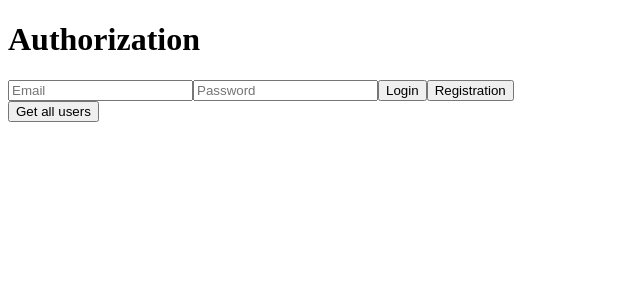
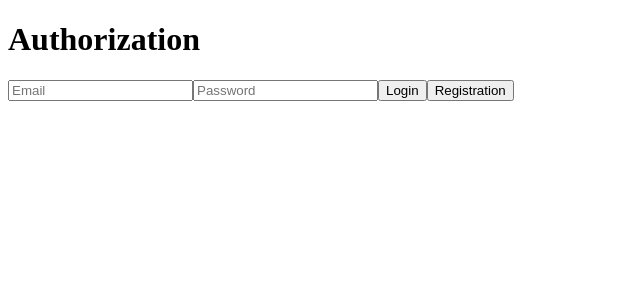
Before and after one commit to katrinDev/full-jwt-auth, a React (Create React App) app in the folder client/: page / in a window 1280 px wide. Shown: the top 300 px of the page, without its empty margins (0-640 px from the left). Built offline with nearby package versions, Linux system fonts and the light colour scheme.

Commit message:
minor fixes

```diff
--- a/client/src/App.tsx
+++ b/client/src/App.tsx
@@ -33,10 +33,6 @@ const App: FC = () => {
       <>
         <h1>Authorization</h1>
         <LoginForm />
-
-        <div>
-          <button onClick={getUsers}>Get all users</button>
-        </div>
       </>
     );
   } else {
@@ -68,4 +64,4 @@ const App: FC = () => {
 };
 
 export default observer(App);
-//before we wrap a component into observer function, MobX can't track any data changes
+// MobX can't track any data changes in a component without an "observer" wrapper
--- a/client/src/components/LoginForm.tsx
+++ b/client/src/components/LoginForm.tsx
@@ -6,6 +6,7 @@ const LoginForm: FC = () => {
   const [email, setEmail] = useState<string>("");
   const [password, setPassword] = useState<string>("");
   const { store } = useContext(Context);
+
   return (
     <div>
       <input
--- a/client/src/http/http.ts
+++ b/client/src/http/http.ts
@@ -10,6 +10,7 @@ const $api = axios.create({
 });
 
 $api.interceptors.request.use((config) => {
+  //all info about a request is located in config
   config.headers.Authorization = `Bearer ${localStorage.getItem("token")}`;
   return config;
 });
@@ -18,7 +19,6 @@ $api.interceptors.response.use(
   (config) => config,
   async (error) => {
     const originalRequest = error.config; //error.config contains all data for request
-    console.log(originalRequest);
 
     if (
       error.response.status == 401 &&
```
Also changed, not shown: 1 other file (tests, documents, lock files or other folders).
